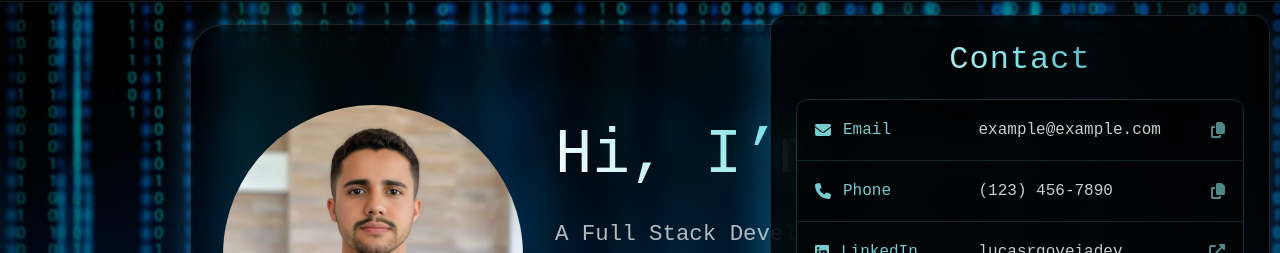
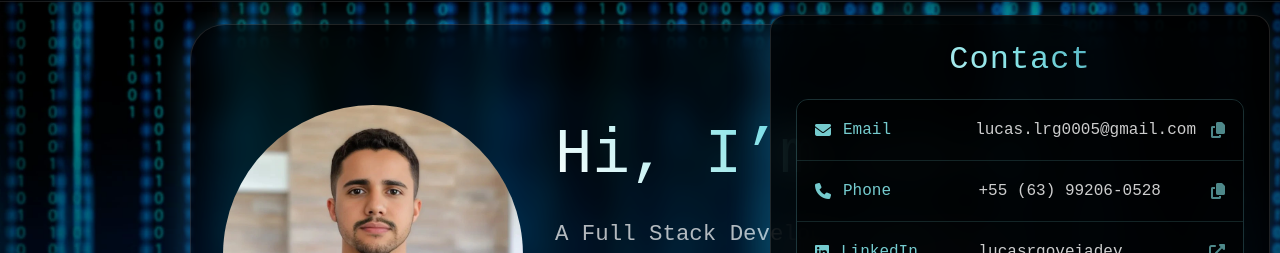
Before and after one commit to LucasRgo/portfolio, a React (Vite) app: page / in a window 1280 px wide. Both pictures are taken after a click on the button "Contact me here". Shown: the part 125-378 px from the top of the page. Built offline with nearby package versions, Linux system fonts and the light colour scheme.

Commit message:
Thu, Dec 26, 2024, 3:20 PM -03:00

```diff
--- a/src/components/contactButton.jsx
+++ b/src/components/contactButton.jsx
@@ -48,13 +48,13 @@ const ContactButton = () => {
                         {/* Email */}
                         <div
                             className={`contact-row ${copiedItem === 'email' ? 'copied' : ''}`}
-                            onClick={() => handleCopy('example@example.com', 'email')}
+                            onClick={() => handleCopy('lucas.lrg0005@gmail.com', 'email')}
                         >
                             <span className="contact-label">
                                 <i className="fas fa-envelope"></i> Email
                             </span>
                             <span className="contact-value">
-                                {copiedItem === 'email' ? 'Copied!' : 'example@example.com'}
+                                {copiedItem === 'email' ? 'Copied!' : 'lucas.lrg0005@gmail.com'}
                             </span>
                             <i className="fas fa-copy action-icon"></i>
                         </div>
@@ -62,13 +62,13 @@ const ContactButton = () => {
                         {/* Phone */}
                         <div
                             className={`contact-row ${copiedItem === 'phone' ? 'copied' : ''}`}
-                            onClick={() => handleCopy('(123) 456-7890', 'phone')}
+                            onClick={() => handleCopy('+55 (63) 99206-0528', 'phone')}
                         >
                             <span className="contact-label">
                                 <i className="fas fa-phone"></i> Phone
                             </span>
                             <span className="contact-value">
-                                {copiedItem === 'phone' ? 'Copied!' : '(123) 456-7890'}
+                                {copiedItem === 'phone' ? 'Copied!' : '+55 (63) 99206-0528'}
                             </span>
                             <i className="fas fa-copy action-icon"></i>
                         </div>
@@ -76,7 +76,7 @@ const ContactButton = () => {
                         {/* LinkedIn */}
                         <div
                             className="contact-row"
-                            onClick={() => window.open('https://linkedin.com/in/your-profile', '_blank')}
+                            onClick={() => window.open('https://www.linkedin.com/in/lucasrgoveiadev/', '_blank')}
                         >
                             <span className="contact-label">
                                 <i className="fab fa-linkedin"></i> LinkedIn
```
